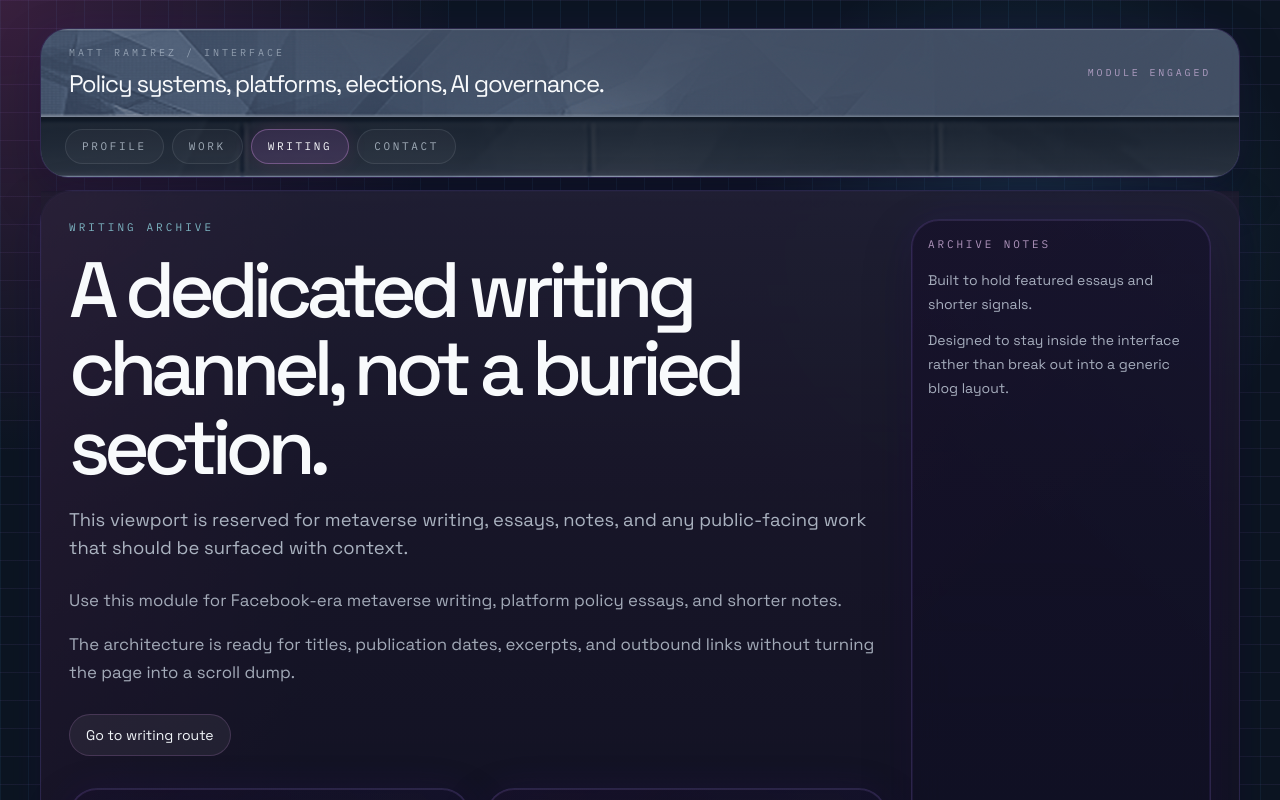
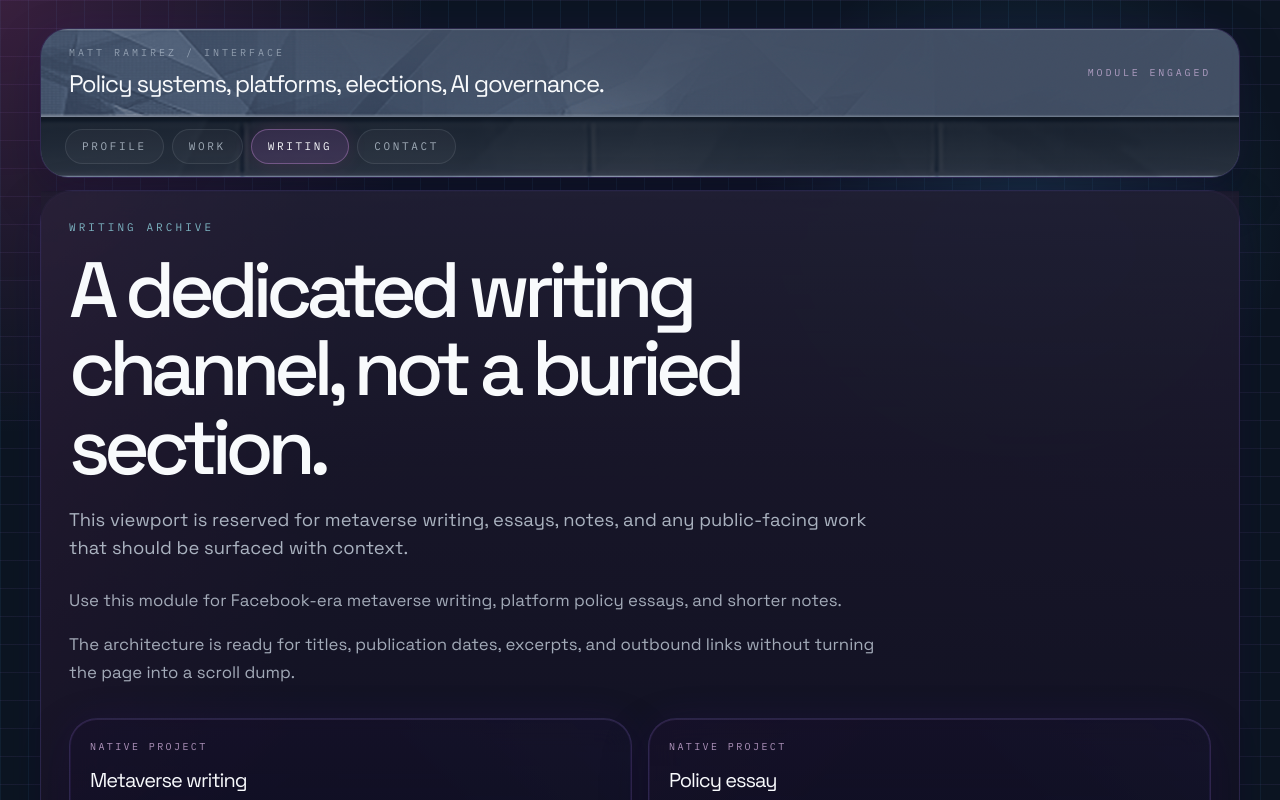
Before and after one commit to rammat10/matt-ramirez, a Next.js app: page /writing in a window 1280 px wide. Shown: the top 800 px of the page. Built offline with nearby package versions, Linux system fonts and the light colour scheme.

Commit message:
Update portfolio-interface.tsx

```diff
--- a/app/portfolio-interface.tsx
+++ b/app/portfolio-interface.tsx
@@ -158,8 +158,7 @@ const modules: Record<ModuleKey, ModuleConfig> = {
         body:
           "Easy to replace later by pasting in a new title, excerpt, and body text here."
       }
-    ],
-    actions: [{ label: "Go to writing route", href: "/writing" }]
+    ]
   },
   contact: {
     key: "contact",
@@ -260,6 +259,7 @@ export default function PortfolioInterface({
   };
 
   const currentModule = useMemo(() => modules[displayModule], [displayModule]);
+  const showAside = currentModule.key === "profile";
 
   return (
     <main className="interface-grid relative min-h-screen px-4 py-4 sm:px-6 sm:py-6 lg:px-8 lg:py-7 xl:px-10">
@@ -347,7 +347,13 @@ export default function PortfolioInterface({
             ) : null}
           </AnimatePresence>
 
-          <div className="relative z-10 grid gap-6 px-5 py-5 sm:px-7 sm:py-7 lg:grid-cols-[minmax(0,2.15fr)_minmax(280px,0.85fr)] xl:grid-cols-[minmax(0,2.35fr)_minmax(300px,0.8fr)]">
+          <div
+            className={`relative z-10 grid gap-6 px-5 py-5 sm:px-7 sm:py-7 ${
+              showAside
+                ? "lg:grid-cols-[minmax(0,2.15fr)_minmax(280px,0.85fr)] xl:grid-cols-[minmax(0,2.35fr)_minmax(300px,0.8fr)]"
+                : ""
+            }`}
+          >
             <AnimatePresence mode="wait">
               <motion.div
                 key={currentModule.key}
@@ -423,6 +429,7 @@ export default function PortfolioInterface({
               </motion.div>
             </AnimatePresence>
 
+            {showAside ? (
               <AnimatePresence mode="wait">
                 <motion.aside
                   key={`${currentModule.key}-aside`}
@@ -432,7 +439,6 @@ export default function PortfolioInterface({
                   transition={{ duration: 0.24, ease: "linear", delay: 0.05 }}
                   className="glass-panel rounded-[28px] p-4 lg:min-h-[360px]"
                 >
-                {currentModule.key === "profile" ? (
                   <div>
                     <div className="overflow-hidden rounded-[22px] border border-slate-200/10">
                       <Image
@@ -449,8 +455,7 @@ export default function PortfolioInterface({
                       online now!
                     </div>
                   </div>
-                ) : null}
-                <div className={currentModule.key === "profile" ? "mt-4" : ""}>
+                  <div className="mt-4">
                     <p className="font-mono text-[11px] uppercase tracking-[0.26em] text-fuchsia-200/68">
                       {currentModule.asideTitle}
                     </p>
@@ -462,6 +467,7 @@ export default function PortfolioInterface({
                   </div>
                 </motion.aside>
               </AnimatePresence>
+            ) : null}
           </div>
         </div>
 
```
Lines whose indentation alone changed are shown as unchanged.
